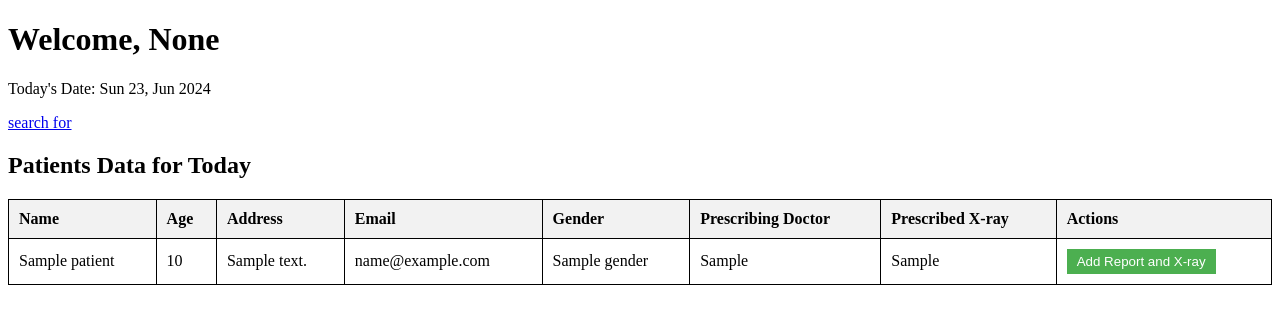
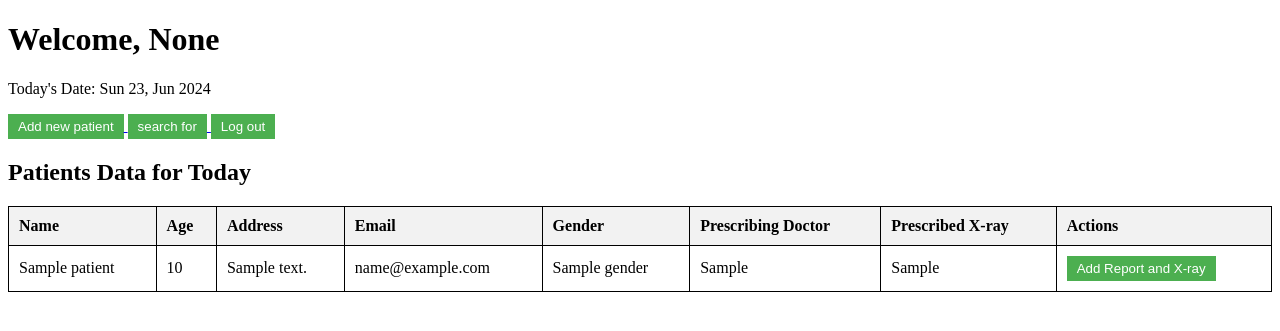
Before and after one commit to Nikk434/Radiology-Information-System-RIS-, a Django app: page / in a window 1280 px wide. Shown: the top 331 px of the page. Run offline with Django 5.2, Linux system fonts and the light colour scheme; tables that the repository leaves empty hold one stand-in row (values such as "Sample post"); a database or web service that is not in the repository returns one stand-in record (values such as "Sample title").

Commit message:
Log out button

```diff
--- a/RIS_project/RIS_app/templates/home.html
+++ b/RIS_project/RIS_app/templates/home.html
@@ -95,8 +95,14 @@
 <body>
     <h1>Welcome, {{ username }}</h1>
     <p>Today's Date: {{ date_today }}</p>
+    <a href="{% url 'add_new_patient' %}">
+        <button>Add new patient</button>
+    </a>
     <a href="{% url 'search_for' %}">
-        search for
+        <button>search for</button>
+    </a>
+    <a href="{% url 'logout' %}">
+        <button>Log out</button>
     </a>
     <h2>Patients Data for Today</h2>
     <table>
```
